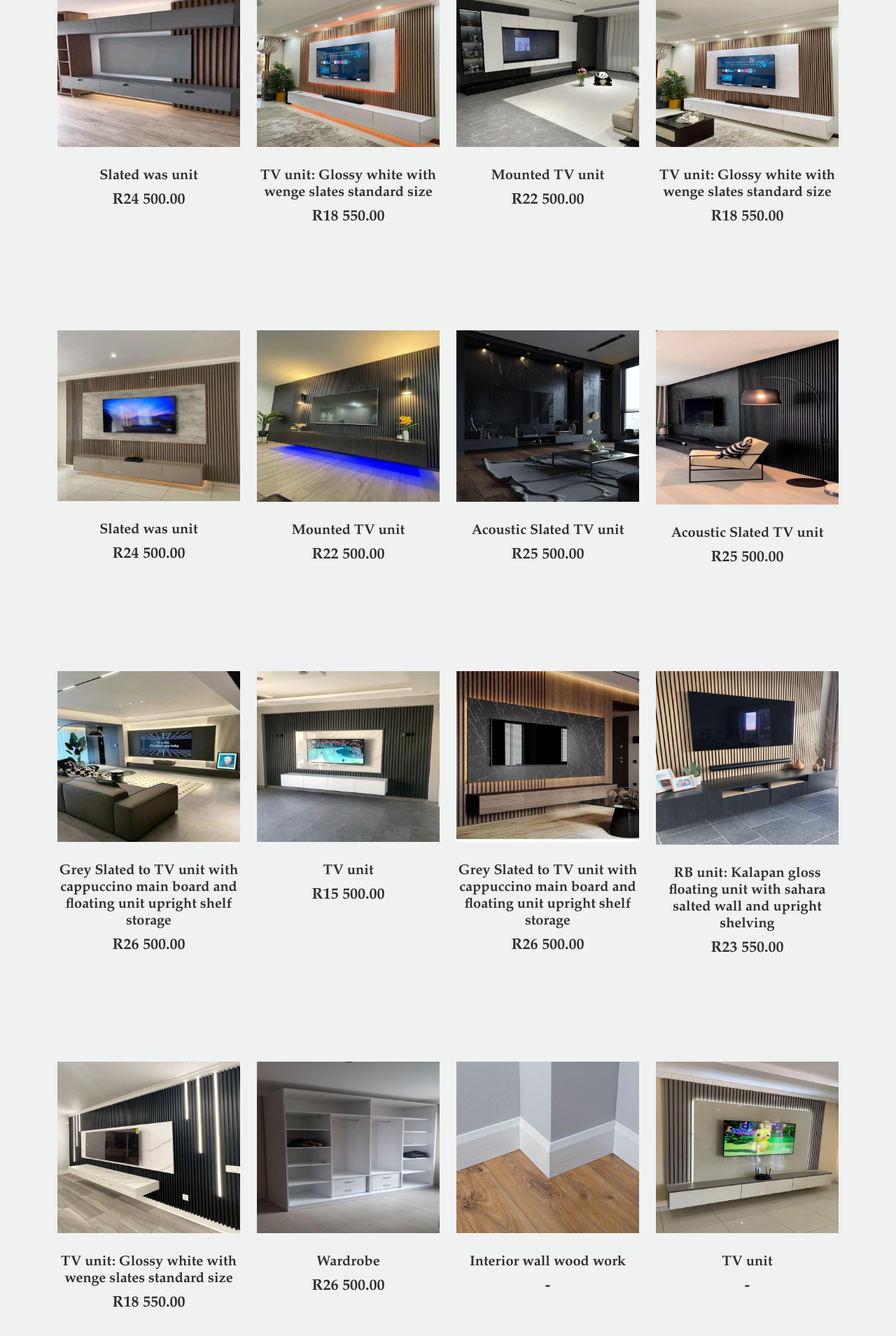
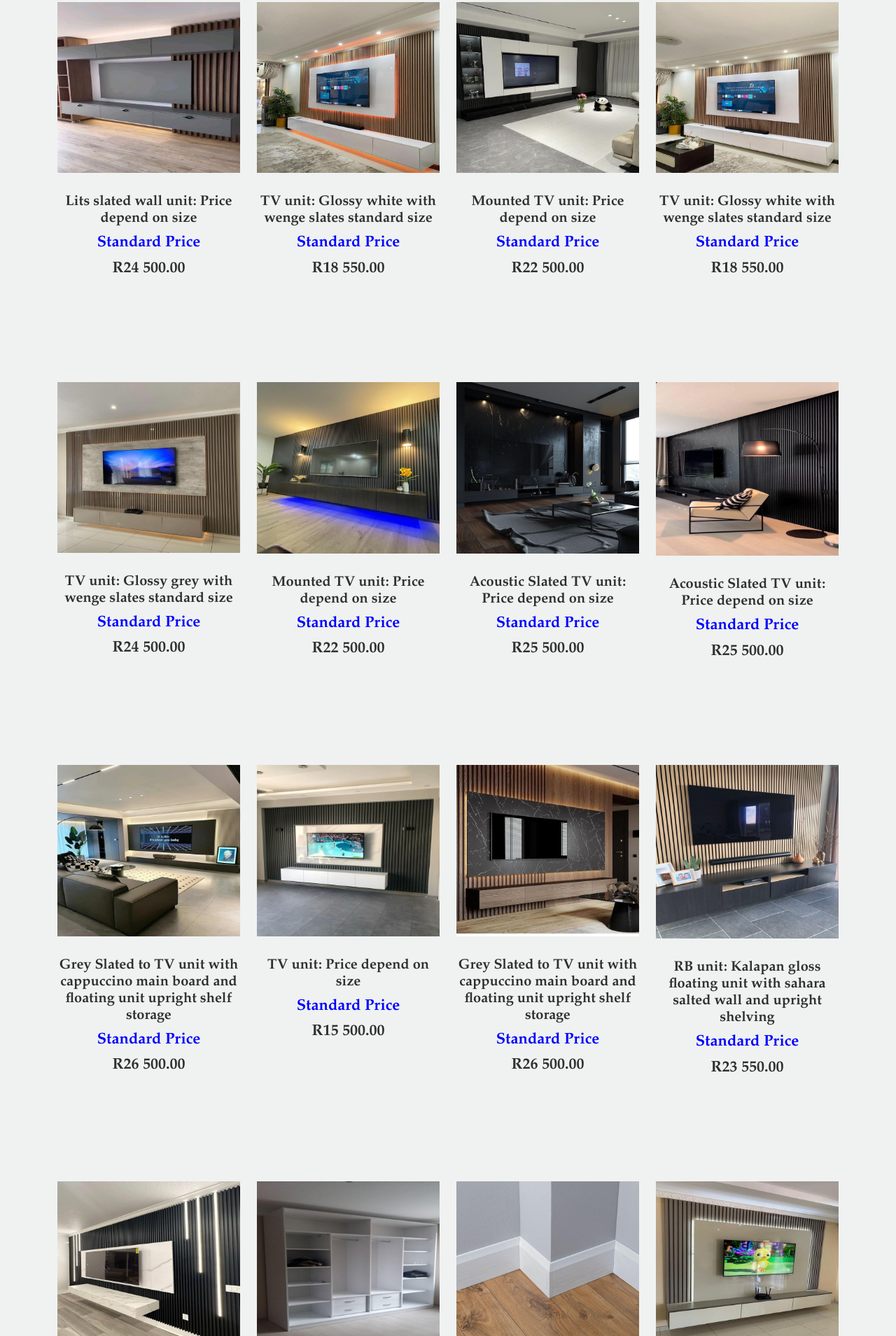
Before and after one commit to zackdecordesign/zack, a plain HTML site: page shop.html in a window 1280 px wide. Shown: the part 891-2800 px from the top of the page at 70% size. Drawn offline with Linux system fonts and the light colour scheme.

Commit message:
Update shop.html

```diff
--- a/shop.html
+++ b/shop.html
@@ -97,9 +97,10 @@
 		      	<div class="row">
 		      		<!-- Start Column 1 -->
 					<div class="col-12 col-md-4 col-lg-3 mb-5 product-item"  data-category="wardrobes">
-						<a class="product-item" href="#">
+						<a class="product-item" >
 							<img src="images/bedroomTVunit.jpg" class="img-fluid product-thumbnail" >
 							<h3 class="product-title">Wardrobe: Per measurement, prices depend on wall size</h3>
+							<h4><strong style="color:blue">Standard Price</strong></h4>
 							<strong class="product-price">R26 500.00</strong>
 
 							<span class="icon-cross">
@@ -111,9 +112,10 @@
 
 					<!-- Start Column 2 -->
 					<div class="col-12 col-md-4 col-lg-3 mb-5 product-item"  data-category="wardrobes">
-						<a class="product-item" href="#">
+						<a class="product-item" class="col-12 col-md-4 col-lg-3 mb-5 product-item" >
 							<img src="images/bedroomTVunit2.jpg" class="img-fluid product-thumbnail" >
 							<h3 class="product-title">Wardrobe: Per measurement, prices depend on wall size</h3>
+							<h4><strong style="color:blue">Standard Price</strong></h4>
 							<strong class="product-price">R26 500.00</strong>
 
 							<span class="icon-cross">
@@ -125,9 +127,10 @@
 
 					<!-- Start Column 3 -->
 					<div class="col-12 col-md-4 col-lg-3 mb-5 product-item"  data-category="kitchen">
-						<a class="product-item" href="#">
+						<a class="product-item" >
 							<img src="images/kitchen.jpg" class="img-fluid product-thumbnail" >
 							<h3 class="product-title">Kitchen: Price depend on size</h3>
+							<h4><strong style="color:blue">Standard Price</strong></h4>
 							<strong class="product-price">R35 000.00</strong>
 
 							<span class="icon-cross">
@@ -139,9 +142,10 @@
 
 					<!-- Start Column 4 -->
 					<div class="col-12 col-md-4 col-lg-3 mb-5 product-item"  data-category="kitchen">
-						<a class="product-item" href="#">
+						<a class="product-item" >
 							<img src="images/kitchenSink.jpg" class="img-fluid product-thumbnail" >
 							<h3 class="product-title">Kitchen: Price depend on size</h3>
+							<h4><strong style="color:blue">Standard Price</strong></h4>
 							<strong class="product-price">R35 000.00</strong>
 
 							<span class="icon-cross">
@@ -154,9 +158,10 @@
 
 					<!-- Start Column 1 -->
 					<div class="col-12 col-md-4 col-lg-3 mb-5 product-item"  data-category="TV slates">
-						<a class="product-item" href="#">
+						<a class="product-item" >
 							<img src="images/tvUnit1.jpg" class="img-fluid product-thumbnail" >
-							<h3 class="product-title">Slated was unit</h3>
+							<h3 class="product-title">Lits slated wall unit: Price depend on size</h3>
+							<h4><strong style="color:blue">Standard Price</strong></h4>
 							<strong class="product-price">R24 500.00</strong>
 
 							<span class="icon-cross">
@@ -168,9 +173,10 @@
 
 					<!-- Start Column 2 -->
 					<div class="col-12 col-md-4 col-lg-3 mb-5 product-item" data-category="TV slates">
-						<a class="product-item" href="#">
+						<a class="product-item" >
 							<img src="images/tvUnit2.jpg" class="img-fluid product-thumbnail" >
 							<h3 class="product-title">TV unit: Glossy white with wenge slates standard size</h3>
+							<h4><strong style="color:blue">Standard Price</strong></h4>
 							<strong class="product-price">R18 550.00</strong>
 
 							<span class="icon-cross">
@@ -182,9 +188,10 @@
 
 					<!-- Start Column 3 -->
 					<div class="col-12 col-md-4 col-lg-3 mb-5 product-item" data-category="TV slates">
-						<a class="product-item" href="#">
+						<a class="product-item" >
 							<img src="images/tvUnit3.jpg" class="img-fluid product-thumbnail" >
-							<h3 class="product-title">Mounted TV unit</h3>
+							<h3 class="product-title">Mounted TV unit: Price depend on size</h3>
+							<h4><strong style="color:blue">Standard Price</strong></h4>
 							<strong class="product-price">R22 500.00</strong>
 
 							<span class="icon-cross">
@@ -196,9 +203,10 @@
 
 					<!-- Start Column 4 -->
 					<div class="col-12 col-md-4 col-lg-3 mb-5 product-item" data-category="TV slates">
-						<a class="product-item" href="#">
+						<a class="product-item" >
 							<img src="images/tvUnit4.jpg" class="img-fluid product-thumbnail" >
 							<h3 class="product-title">TV unit: Glossy white with wenge slates standard size</h3>
+							<h4><strong style="color:blue">Standard Price</strong></h4>
 							<strong class="product-price">R18 550.00</strong>
 
 							<span class="icon-cross">
@@ -210,9 +218,10 @@
 
 					<!-- Start Column 4 -->
 					<div class="col-12 col-md-4 col-lg-3 mb-5 product-item" data-category="TV slates">
-						<a class="product-item" href="#">
+						<a class="product-item" >
 							<img src="images/tvUnit5.jpg" class="img-fluid product-thumbnail" >
-							<h3 class="product-title">Slated was unit</h3>
+							<h3 class="product-title">TV unit: Glossy grey with wenge slates standard size</h3>
+							<h4><strong style="color:blue">Standard Price</strong></h4>
 							<strong class="product-price">R24 500.00</strong>
 
 							<span class="icon-cross">
@@ -224,9 +233,10 @@
 
 					<!-- Start Column 4 -->
 					<div class="col-12 col-md-4 col-lg-3 mb-5 product-item" data-category="TV slates">
-						<a class="product-item" href="#">
+						<a class="product-item" >
 							<img src="images/tvUnit6.jpg" class="img-fluid product-thumbnail" >
-							<h3 class="product-title">Mounted TV unit</h3>
+							<h3 class="product-title">Mounted TV unit: Price depend on size</h3>
+							<h4><strong style="color:blue">Standard Price</strong></h4>
 							<strong class="product-price">R22 500.00</strong>
 
 							<span class="icon-cross">
@@ -239,9 +249,26 @@
 
 					<!-- Start Column 4 -->
 					<div class="col-12 col-md-4 col-lg-3 mb-5 product-item" data-category="TV slates">
-						<a class="product-item" href="#">
+						<a class="product-item" >
 							<img src="images/tvUnit7.jpg" class="img-fluid product-thumbnail" >
-							<h3 class="product-title">Acoustic Slated TV unit</h3>
+							<h3 class="product-title">Acoustic Slated TV unit: Price depend on size</h3>
+							<h4><strong style="color:blue">Standard Price</strong></h4>
+							<strong class="product-price">R25 500.00</strong>
+
+							<span class="icon-cross">
+								<img src="images/cross.svg" class="img-fluid" title="Add to cart" style="display: block;">
+							</span>
+						</a>
+					</div>
+					<!-- End Column 4 -->
+
+
+					<!-- Start Column 4 -->
+					<div class="col-12 col-md-4 col-lg-3 mb-5 product-item" data-category="TV slates">
+						<a class="product-item" >
+							<img src="images/tvUnit8.jpg" class="img-fluid product-thumbnail" >
+							<h3 class="product-title">Acoustic Slated TV unit: Price depend on size</h3>
+							<h4><strong style="color:blue">Standard Price</strong></h4>
 							<strong class="product-price">R25 500.00</strong>
 
 							<span class="icon-cross">
@@ -254,24 +281,10 @@
 
 					<!-- Start Column 4 -->
 					<div class="col-12 col-md-4 col-lg-3 mb-5 product-item" data-category="TV slates">
-						<a class="product-item" href="#">
-							<img src="images/tvUnit8.jpg" class="img-fluid product-thumbnail" >
-							<h3 class="product-title">Acoustic Slated TV unit</h3>
-							<strong class="product-price">R25 500.00</strong>
-
-							<span class="icon-cross">
-								<img src="images/cross.svg" class="img-fluid" title="Add to cart">
-							</span>
-						</a>
-					</div>
-					<!-- End Column 4 -->
-
-
-					<!-- Start Column 4 -->
-					<div class="col-12 col-md-4 col-lg-3 mb-5 product-item" data-category="TV slates">
-						<a class="product-item" href="#">
+						<a class="product-item" >
 							<img src="images/tvUnit9.jpg" class="img-fluid product-thumbnail" >
 							<h3 class="product-title">Grey Slated to TV unit with cappuccino main board and floating unit upright shelf storage</h3>
+							<h4><strong style="color:blue">Standard Price</strong></h4>
 							<strong class="product-price">R26 500.00</strong>
 
 							<span class="icon-cross">
@@ -285,9 +298,10 @@
 
 					<!-- Start Column 4 -->
 					<div class="col-12 col-md-4 col-lg-3 mb-5 product-item" data-category="TV slates">
-						<a class="product-item" href="#">
+						<a class="product-item" >
 							<img src="images/tvUnit10.jpg" class="img-fluid product-thumbnail" >
-							<h3 class="product-title">TV unit</h3>
+							<h3 class="product-title">TV unit: Price depend on size</h3>
+							<h4><strong style="color:blue">Standard Price</strong></h4>
 							<strong class="product-price">R15 500.00</strong>
 
 							<span class="icon-cross">
@@ -300,9 +314,10 @@
 
 					<!-- Start Column 4 -->
 					<div class="col-12 col-md-4 col-lg-3 mb-5 product-item" data-category="TV slates">
-						<a class="product-item" href="#">
+						<a class="product-item" >
 							<img src="images/tvUnit11.jpg" class="img-fluid product-thumbnail" >
 							<h3 class="product-title">Grey Slated to TV unit with cappuccino main board and floating unit upright shelf storage</h3>
+							<h4><strong style="color:blue">Standard Price</strong></h4>
 							<strong class="product-price">R26 500.00</strong>
 
 							<span class="icon-cross">
@@ -315,9 +330,10 @@
 
 					<!-- Start Column 4 -->
 					<div class="col-12 col-md-4 col-lg-3 mb-5 product-item" data-category="TV slates">
-						<a class="product-item" href="#">
+						<a class="product-item" >
 							<img src="images/tvUnit12.jpg" class="img-fluid product-thumbnail" >
 							<h3 class="product-title">RB unit: Kalapan gloss floating unit with sahara salted wall and upright shelving</h3>
+							<h4><strong style="color:blue">Standard Price</strong></h4>
 							<strong class="product-price">R23 550.00</strong>
 
 							<span class="icon-cross">
@@ -329,9 +345,10 @@
 
 					<!-- Start Column 4 -->
 					<div class="col-12 col-md-4 col-lg-3 mb-5 product-item" data-category="TV slates">
-						<a class="product-item" href="#">
+						<a class="product-item" >
 							<img src="images/tvUnit13.jpg" class="img-fluid product-thumbnail" >
 							<h3 class="product-title">TV unit: Glossy white with wenge slates standard size</h3>
+							<h4><strong style="color:blue">Standard Price</strong></h4>
 							<strong class="product-price">R18 550.00</strong>
 
 							<span class="icon-cross">
@@ -343,9 +360,10 @@
 
 					<!-- Start Column 4 -->
 					<div class="col-12 col-md-4 col-lg-3 mb-5 product-item" data-category="wardrobes">
-						<a class="product-item" href="#">
+						<a class="product-item" >
 							<img src="images/wadrobe1.jpg" class="img-fluid product-thumbnail" >
-							<h3 class="product-title">Wardrobe</h3>
+							<h3 class="product-title">Wardrobe: Price depend on size</h3>
+							<h4><strong style="color:blue">Standard Price</strong></h4>
 							<strong class="product-price">R26 500.00</strong>
 
 							<span class="icon-cross">
@@ -357,9 +375,10 @@
 
 					<!-- Start Column 4 -->
 					<div class="col-12 col-md-4 col-lg-3 mb-5 product-item" data-category="wall wood">
-						<a class="product-item" href="#">
+						<a class="product-item" >
 							<img src="images/wall1.jpg" class="img-fluid product-thumbnail" >
-							<h3 class="product-title">Interior wall wood work</h3>
+							<h3 class="product-title">Interior wall wood work: Price depend on size</h3>
+							<h4><strong style="color:blue">Standard Price</strong></h4>
 							<strong class="product-price">-</strong>
 
 							<span class="icon-cross">
@@ -371,9 +390,10 @@
 
 					<!-- Start Column 4 -->
 					<div class="col-12 col-md-4 col-lg-3 mb-5 product-item" data-category="TV slates">
-						<a class="product-item" href="#">
+						<a class="product-item" >
 							<img src="images/wall2.jpg" class="img-fluid product-thumbnail" >
-							<h3 class="product-title">TV unit</h3>
+							<h3 class="product-title">TV unit: Price depend on size</h3>
+							<h4><strong style="color:blue">Standard Price</strong></h4>
 							<strong class="product-price">-</strong>
 
 							<span class="icon-cross">
@@ -386,9 +406,10 @@
 
 					<!-- Start Column 4 -->
 					<div class="col-12 col-md-4 col-lg-3 mb-5 product-item" data-category="wall wood">
-						<a class="product-item" href="#">
+						<a class="product-item" >
 							<img src="images/wall3.jpg" class="img-fluid product-thumbnail" >
-							<h3 class="product-title">Interior wall wood work</h3>
+							<h3 class="product-title">Interior wall wood work: Price depend on size</h3>
+							<h4><strong style="color:blue">Standard Price</strong></h4>
 							<strong class="product-price">-</strong>
 
 							<span class="icon-cross">
@@ -401,9 +422,10 @@
 
 					<!-- Start Column 4 -->
 					<div class="col-12 col-md-4 col-lg-3 mb-5 product-item" data-category="wall wood">
-						<a class="product-item" href="#">
+						<a class="product-item" >
 							<img src="images/wall4.jpg" class="img-fluid product-thumbnail" >
-							<h3 class="product-title">Interior wall wood work</h3>
+							<h3 class="product-title">Interior wall wood work: Price depend on size</h3>
+							<h4><strong style="color:blue">Standard Price</strong></h4>
 							<strong class="product-price">-</strong>
 
 							<span class="icon-cross">
@@ -415,9 +437,10 @@
 
 					<!-- Start Column 4 -->
 					<div class="col-12 col-md-4 col-lg-3 mb-5 product-item" data-category="wall wood">
-						<a class="product-item" href="#">
+						<a class="product-item" >
 							<img src="images/wall5.jpg" class="img-fluid product-thumbnail" >
-							<h3 class="product-title">Interior wall wood work</h3>
+							<h3 class="product-title">Interior wall wood work: Price depend on size</h3>
+							<h4><strong style="color:blue">Standard Price</strong></h4>
 							<strong class="product-price">-</strong>
 
 							<span class="icon-cross">
@@ -430,9 +453,10 @@
 
 					<!-- Start Column 4 -->
 					<div class="col-12 col-md-4 col-lg-3 mb-5 product-item" data-category="kitchen">
-						<a class="product-item" href="#">
+						<a class="product-item" >
 							<img src="images/wholeKitchen.jpg" class="img-fluid product-thumbnail" >
 							<h3 class="product-title">Kitchen: Price depend on size</h3>
+							<h4><strong style="color:blue">Standard Price</strong></h4>
 							<strong class="product-price">R35 000.00</strong>
 
 							<span class="icon-cross">
@@ -445,9 +469,10 @@
 
 					<!-- Start Column 4 -->
 					<div class="col-12 col-md-4 col-lg-3 mb-5 product-item" data-category="kitchen">
-						<a class="product-item" href="#">
+						<a class="product-item" >
 							<img src="images/wholeKitchen2.jpg" class="img-fluid product-thumbnail" >
 							<h3 class="product-title">Kitchen: Price depend on size</h3>
+							<h4><strong style="color:blue">Standard Price</strong></h4>
 							<strong class="product-price">R35 000.00</strong>
 
 							<span class="icon-cross">
@@ -460,9 +485,10 @@
 
 					<!-- Start Column 4 -->
 					<div class="col-12 col-md-4 col-lg-3 mb-5 product-item" data-category="kitchen">
-						<a class="product-item" href="#">
+						<a class="product-item" >
 							<img src="images/wholeKitchen4.jpg" class="img-fluid product-thumbnail">
 							<h3 class="product-title">Kitchen: Price depend on size</h3>
+							<h4><strong style="color:blue">Standard Price</strong></h4>
 							<strong class="product-price">R35 000.00</strong>
 
 							<span class="icon-cross">
@@ -475,9 +501,10 @@
 					<!-- Start Column 4 -->
 					<div class="col-12 col-md-4 col-lg-3 mb-5 product-item" data-category="kitchen">
 
-						<a class="product-item" href="#">
+						<a class="product-item" >
 							<img src="images/wholeKitchen5.jpg" class="img-fluid product-thumbnail" >
 							<h3 class="product-title">Kitchen: Price depend on size</h3>
+							<h4><strong style="color:blue">Standard Price</strong></h4>
 							<strong class="product-price">R35 000.00</strong>
 
 							<span class="icon-cross">
@@ -500,7 +527,7 @@
 
 				<div class="row g-5 mb-5">
 					<div class="col-lg-4">
-						<div class="mb-4 footer-logo-wrap"><a href="#" class="footer-logo">Zack Interior Decor & Designs<span></span></a></div>
+						<div class="mb-4 footer-logo-wrap"><a  class="footer-logo">Zack Interior Decor & Designs<span></span></a></div>
 						<p class="mb-4"> We specialize in interior decor and designs, custom woodwork, wooden decking, pool decking, carports, and all types of interior woodwork. Our offerings include stylish television units such as solid television units, mounted TV units, natural oak slatted and Bianco television units, as well as folkstone grey panels. We also design and build kitchen cupboards, wardrobes, built-in wardrobes, RB units, TRB units, Stanford designs, and dressing tables. Discover the perfect blend of functionality and elegance for every corner of your home.
 
 						</p>
```
